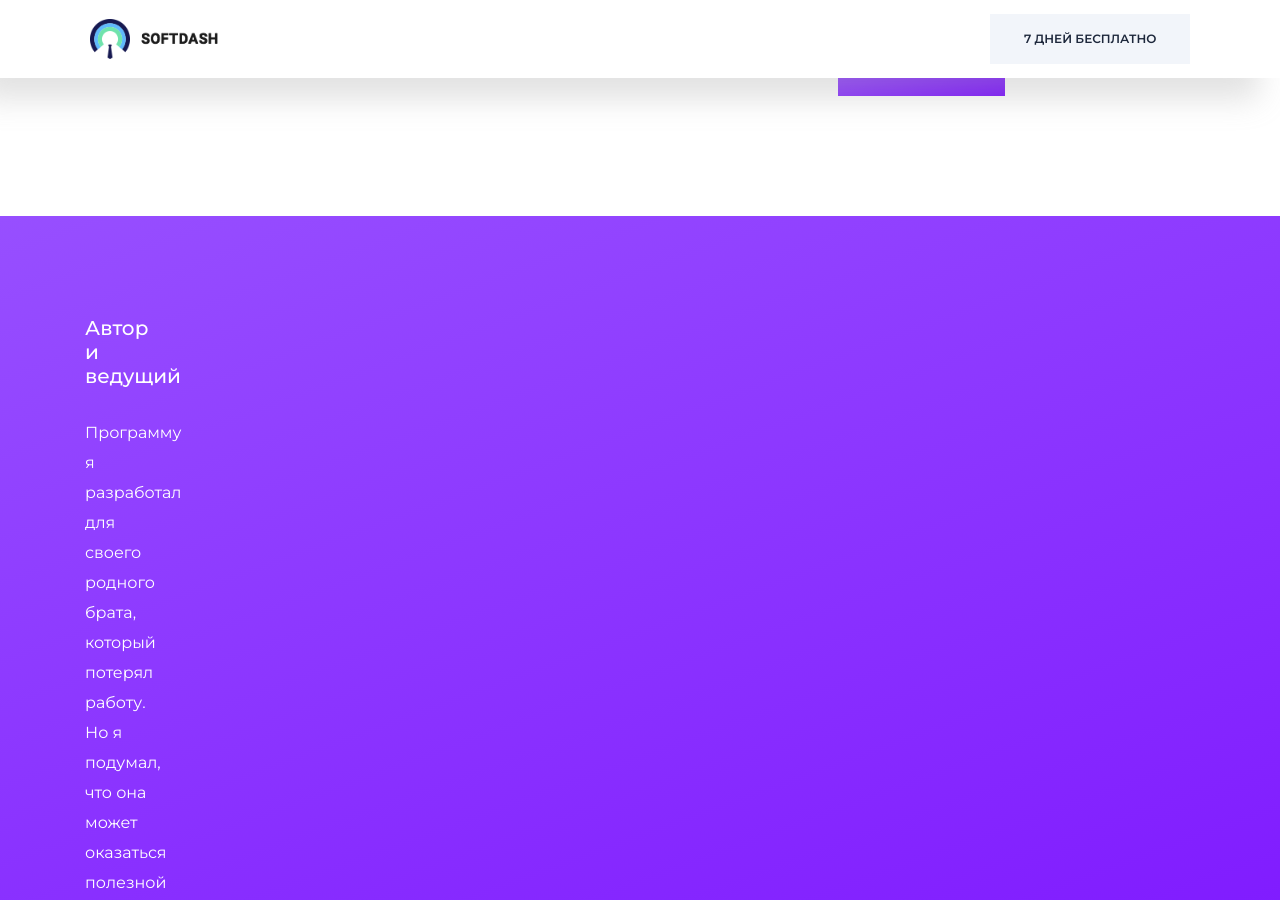
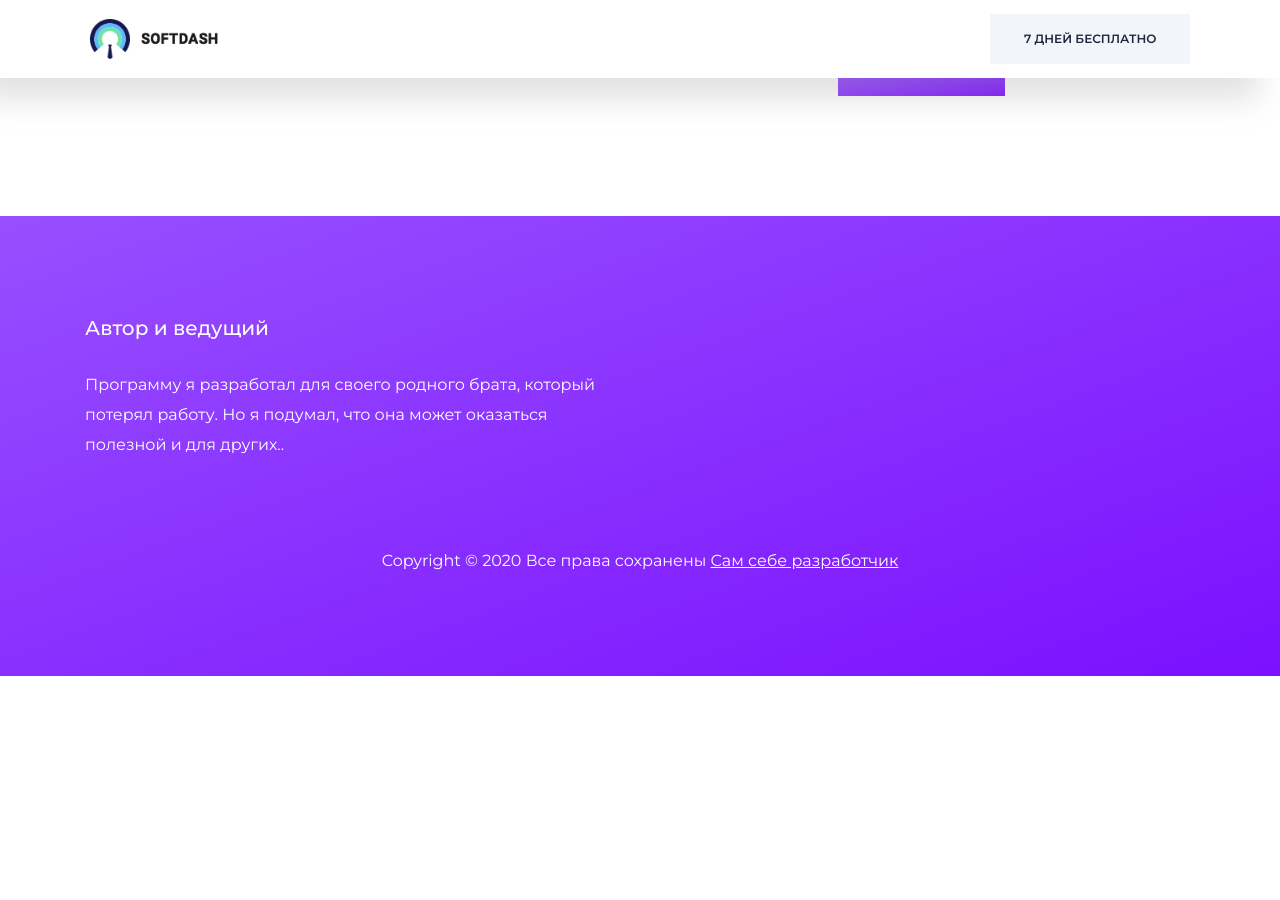
Before and after one commit to RakhimyanTim/samseberazrabotchik.github.io, a Jekyll site: the page built from contact.html, in a window 1280 px wide and 900 px high, scrolled down 1345 px. Built offline with Jekyll 4.4.1, drawn with Linux system fonts in a browser that asks for light colours; after the commit the page ends 2021 px from its top, so only the background shows below that.

Commit message:
Update footer.html

```diff
--- a/_includes/footer.html
+++ b/_includes/footer.html
@@ -3,7 +3,7 @@
     <footer class="footer-area aquablue-bg">
         <div class="container">
             <div class="row">
-                <div class="col-lg-1 col-md-2">
+                <div class="col-lg-6 col-md-12">
                     <div class="single-footer-widget">
                         <h4>{{ site.footer_title }}</h4>
                         <p>
```
